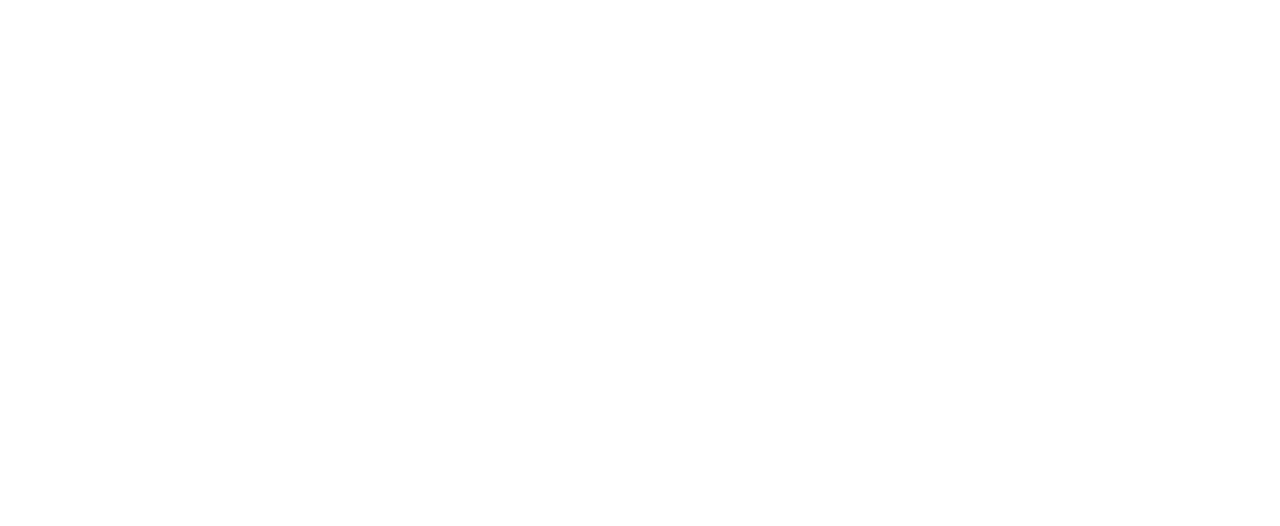
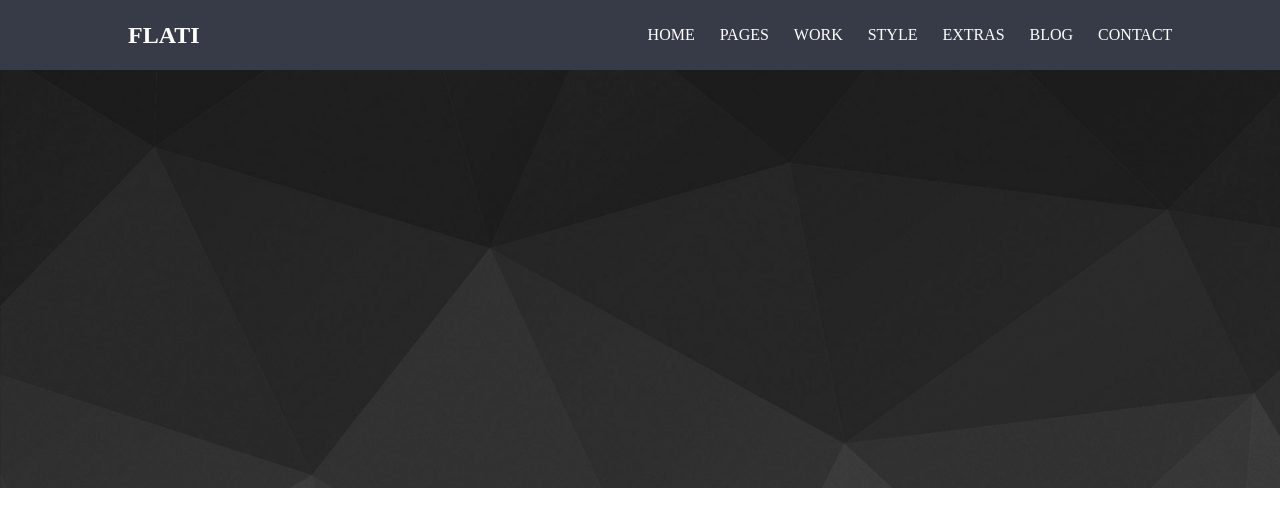
Before and after one commit to soufianeaabbo/flati-sass, a website: page index.html in a window 1280 px wide. Drawn offline with Linux system fonts and the light colour scheme.

Commit message:
header + navbar finis

```diff
--- a/index.html
+++ b/index.html
@@ -5,9 +5,34 @@
     <meta http-equiv="X-UA-Compatible" content="IE=edge">
     <meta name="viewport" content="width=device-width, initial-scale=1.0">
     <title>Document</title>
+    <link rel="stylesheet" href="./public/css/app.css">
 </head>
 <body>
+    <header>
+        <nav>
+            <div class="flati">
+                <h1>FLATI</h1>
+            </div>
+            <div class="menu">
+                <a href="">HOME</a>
+                <a href="">PAGES</a>
+                <a href="">WORK</a>
+                <a href="">STYLE</a>
+                <a href="">EXTRAS</a>
+                <a href="">BLOG</a>
+                <a href="">CONTACT</a>
+            </div>
+        </nav>
+        <div class="bg-header">
+            <img src="./img/bg-header.png" alt="" class="imagehead">
+        </div>
+    </header>
+    <main>
 
+    </main>
+    <footer>
+
+    </footer>
 
 </body>
 </html>
--- /dev/null
+++ b/src/sass/module/_header.sass
@@ -0,0 +1,29 @@
+nav
+    display: flex
+    align-items: center
+    height: 70px
+    background-color: #363b47
+
+
+
+
+.menu
+    display: flex
+    width: 100%
+    justify-content: space-between
+    margin-left: 35%
+    width: 41%
+
+
+.flati
+    color: White
+    display: flex
+    margin-left: 10%
+
+a
+    text-decoration: none
+    color: white
+
+
+.imagehead
+    width: 100%
--- a/src/sass/module/_style.sass
+++ b/src/sass/module/_style.sass
@@ -0,0 +1,11 @@
+@import ./_header
+@import ./_main
+@import ./_footer
+
+
+
+
+
+*
+    margin: 0%
+    padding: 0%
```
Also changed, not shown: public/css/app.css, src/sass/app.sass (line endings or trailing spaces), src/sass/module/_footer.sass (added), src/sass/module/_main.sass (added), 1 other file.
